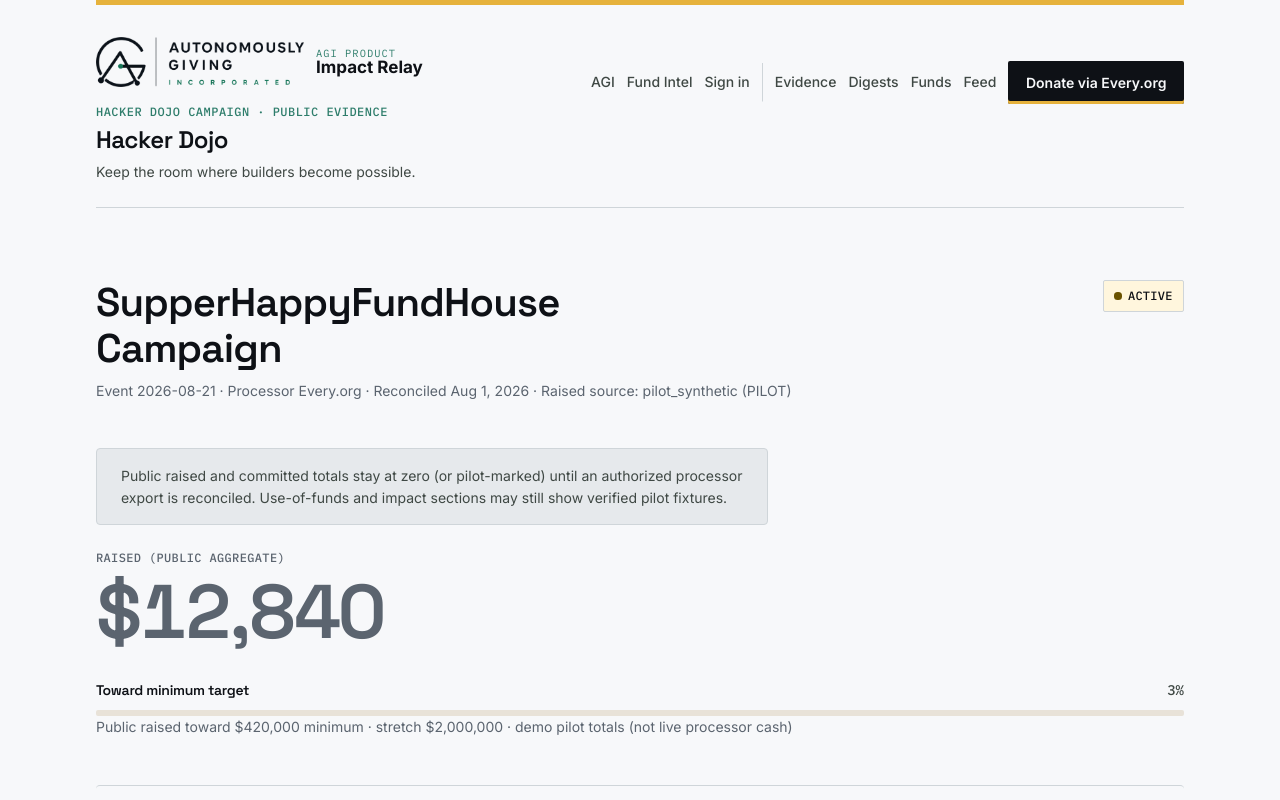
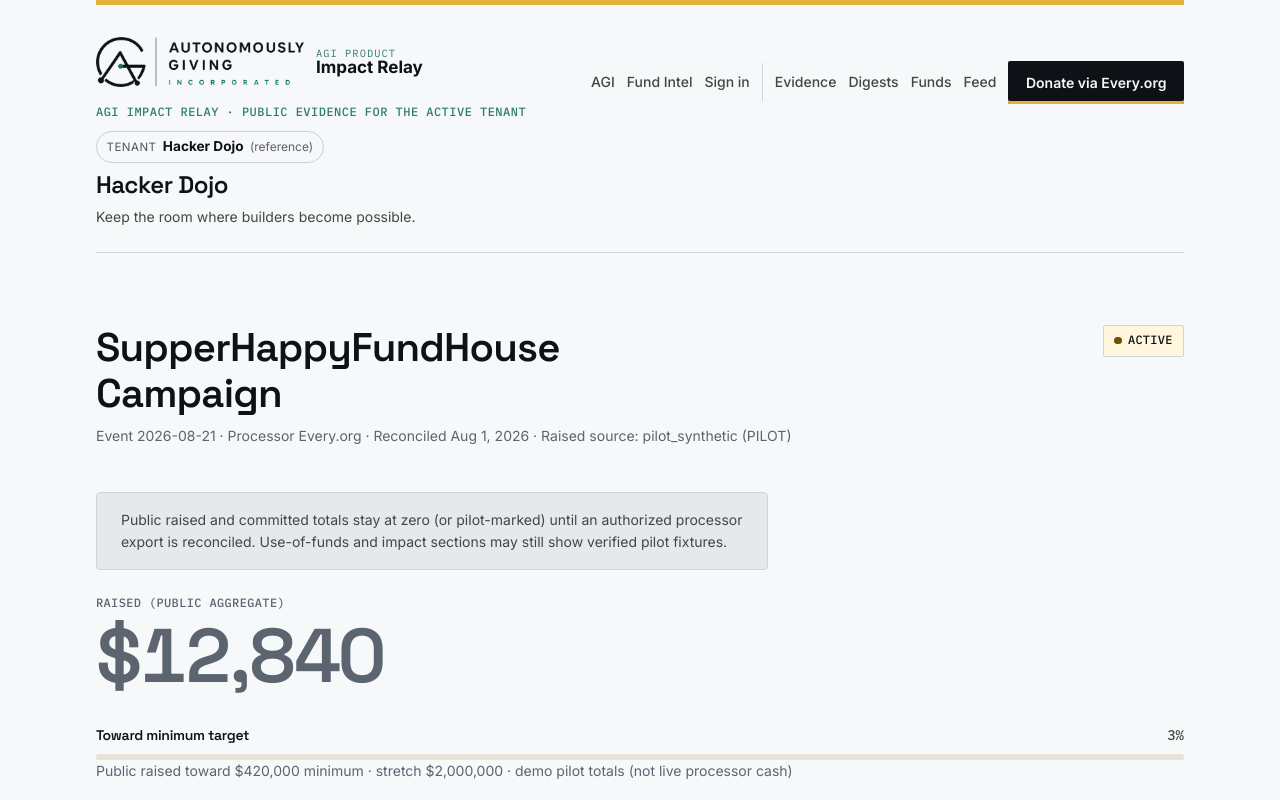
Before and after one commit to Autonomous-Giving-Incorporated/Impact-Relay, a website: page index.html in a window 1280 px wide. Shown: the top 800 px of the page. Drawn offline with Linux system fonts and the light colour scheme.

Commit message:
feat: label Hacker Dojo as AGI tenant on public tracker
Product chrome is AGI Impact Relay; organization name is tenant context.

```diff
--- a/app.js
+++ b/app.js
@@ -62,7 +62,12 @@ function render(state) {
 
   text('orgName', organization.name);
   text('orgTagline', organization.tagline);
+  text('tenantName', organization.name);
   text('campaignName', campaign.name);
+  const tenantChip = document.getElementById('tenantChip');
+  if (tenantChip) {
+    tenantChip.setAttribute('aria-label', `AGI tenant: ${organization.name}`);
+  }
 
   const raisedLabel = campaign.raisedClaimLabel || 'PILOT';
   const raisedSource = campaign.raisedSource || 'pilot_synthetic';
--- a/index.html
+++ b/index.html
@@ -21,7 +21,8 @@
           <img src="assets/brand/agi-wordmark.png" alt="Autonomously Giving Incorporated" width="1200" height="290">
           <span><small>AGI product</small><strong>Impact Relay</strong></span>
         </a>
-        <p class="brand-mark">Hacker Dojo campaign · Public evidence</p>
+        <p class="brand-mark">AGI Impact Relay · public evidence for the active tenant</p>
+        <p class="tenant-chip" id="tenantChip"><span class="tenant-label">Tenant</span> <strong id="tenantName">Hacker Dojo</strong> <span class="tenant-note">(reference)</span></p>
         <h1 id="orgName">Hacker Dojo</h1>
         <p id="orgTagline" class="lede">Keep the room where builders become possible.</p>
       </div>
--- a/styles.css
+++ b/styles.css
@@ -621,3 +621,25 @@ main { padding-bottom: var(--space-2xl); }
   }
   .progress-fill { transition: none; }
 }
+
+/* Tenant context (not product identity) */
+.tenant-chip {
+  display: inline-flex;
+  align-items: baseline;
+  gap: 0.4rem;
+  margin: 0.35rem 0 0.5rem;
+  padding: 0.25rem 0.6rem;
+  border-radius: 999px;
+  border: 1px solid color-mix(in srgb, currentColor 18%, transparent);
+  font-size: 0.85rem;
+}
+.tenant-chip .tenant-label {
+  text-transform: uppercase;
+  letter-spacing: 0.04em;
+  opacity: 0.7;
+  font-size: 0.72rem;
+}
+.tenant-chip .tenant-note {
+  opacity: 0.65;
+  font-size: 0.75rem;
+}
```
